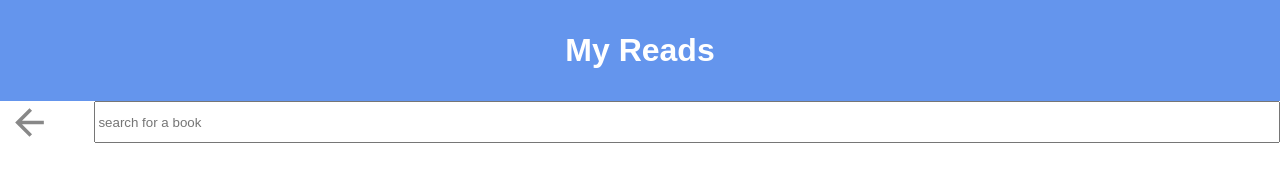
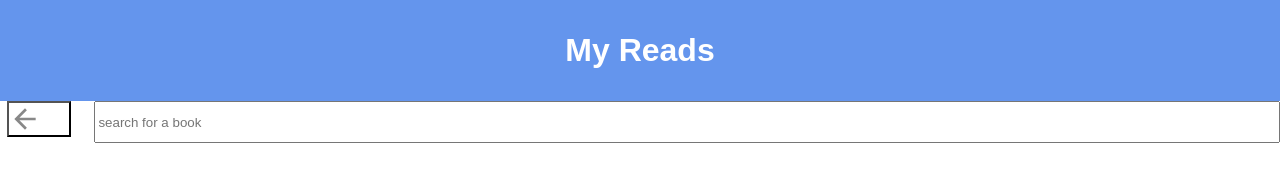
Before and after one commit to christocarr/my-reads, a React (Create React App) app: page / in a window 1280 px wide. Shown: the top 185 px of the page. Built offline with nearby package versions, Linux system fonts and the light colour scheme; no server answers.

Commit message:
Fix typo

```diff
--- a/src/BookSearch.js
+++ b/src/BookSearch.js
@@ -5,8 +5,8 @@ class BookSearch extends Component {
   render() {
     return (
       <div>
-        <form className='search-from'>
-          <div className='back-arrow'></div>
+        <form className='search-form'>
+          <button className='back-arrow'></button>
           <input className='search-input'
             type='text'
             placeholder='search for a book'
```
